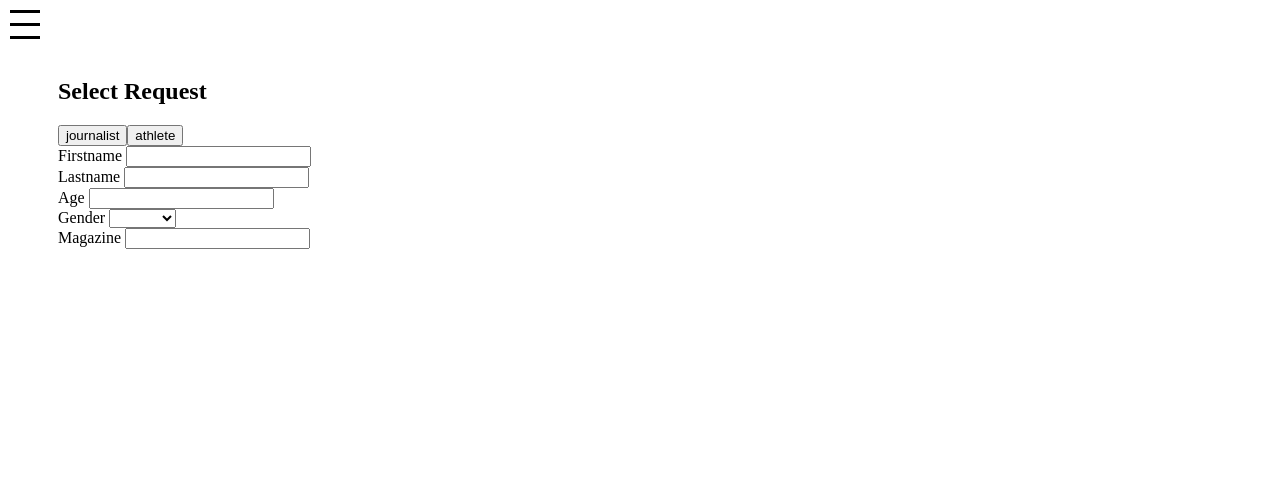
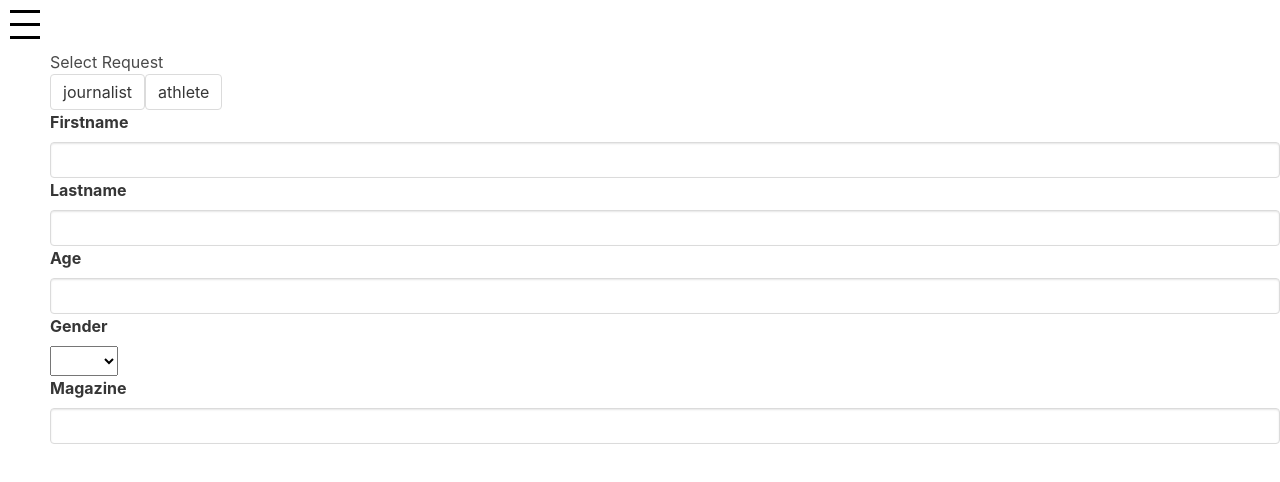
Before and after one commit to vikytech/angularDemo, an Angular app: page /request/journalist in a window 1280 px wide. Shown: the top 482 px of the page. Built offline with nearby package versions, Linux system fonts and the light colour scheme.

Commit message:
[Viky] Added Bulma

```diff
--- a/src/app/FormElements/dropdown.component.ts
+++ b/src/app/FormElements/dropdown.component.ts
@@ -4,13 +4,15 @@ import { FormGroup } from '@angular/forms';
 @Component({
   selector: 'dropdown',
   template: `
-  <div [formGroup]="formG">
-  <label> {{template.label  | titlecase}} </label>
-  <select formControlName="{{template.label}}">
-      <option *ngFor="let opt of template.options" value="{{opt}}">
-        {{opt}}
-      </option>
-  </select>
+  <div class="field" [formGroup]="formG">
+    <label class="label"> {{template.label  | titlecase}} </label>
+    <div class="control">
+      <select class="select" formControlName="{{template.label}}">
+          <option *ngFor="let opt of template.options" value="{{opt}}">
+            {{opt}}
+          </option>
+      </select>
+    </div>
   </div>
   `,
   styles: []
--- a/src/app/FormElements/text-box.component.ts
+++ b/src/app/FormElements/text-box.component.ts
@@ -4,9 +4,11 @@ import { FormGroup } from '@angular/forms';
 @Component({
   selector: 'textBox',
   template: `
-  <div [formGroup]="formG">
-    <label> {{template.label | titlecase }} </label>
-    <input formControlName="{{template.label}}" [type]="template.type"/>
+  <div class="field" [formGroup]="formG">
+    <label class="label"> {{template.label | titlecase }} </label>
+    <div class="control">
+      <input class="input" formControlName="{{template.label}}" [type]="template.type"/>
+    </div>
   </div>
   `,
   styles: []
--- a/src/app/request/request.component.ts
+++ b/src/app/request/request.component.ts
@@ -5,8 +5,8 @@ import { Router, ActivatedRoute } from '@angular/router';
   selector: 'app-request',
   template: `
     <H2>Select Request</H2>
-    <button (click)="navigateTo('journalist')">journalist</button>
-    <button (click)="navigateTo('athlete')">athlete</button>
+    <button class="button" (click)="navigateTo('journalist')">journalist</button>
+    <button class="button" (click)="navigateTo('athlete')">athlete</button>
     <router-outlet></router-outlet>
   `
 })
--- a/src/index.html
+++ b/src/index.html
@@ -6,6 +6,7 @@
   <base href="/">
 
   <meta name="viewport" content="width=device-width, initial-scale=1">
+  <link rel="stylesheet" href="https://cdnjs.cloudflare.com/ajax/libs/bulma/0.7.0/css/bulma.min.css">
   <link rel="icon" type="image/x-icon" href="favicon.ico">
 </head>
 <body>
```
